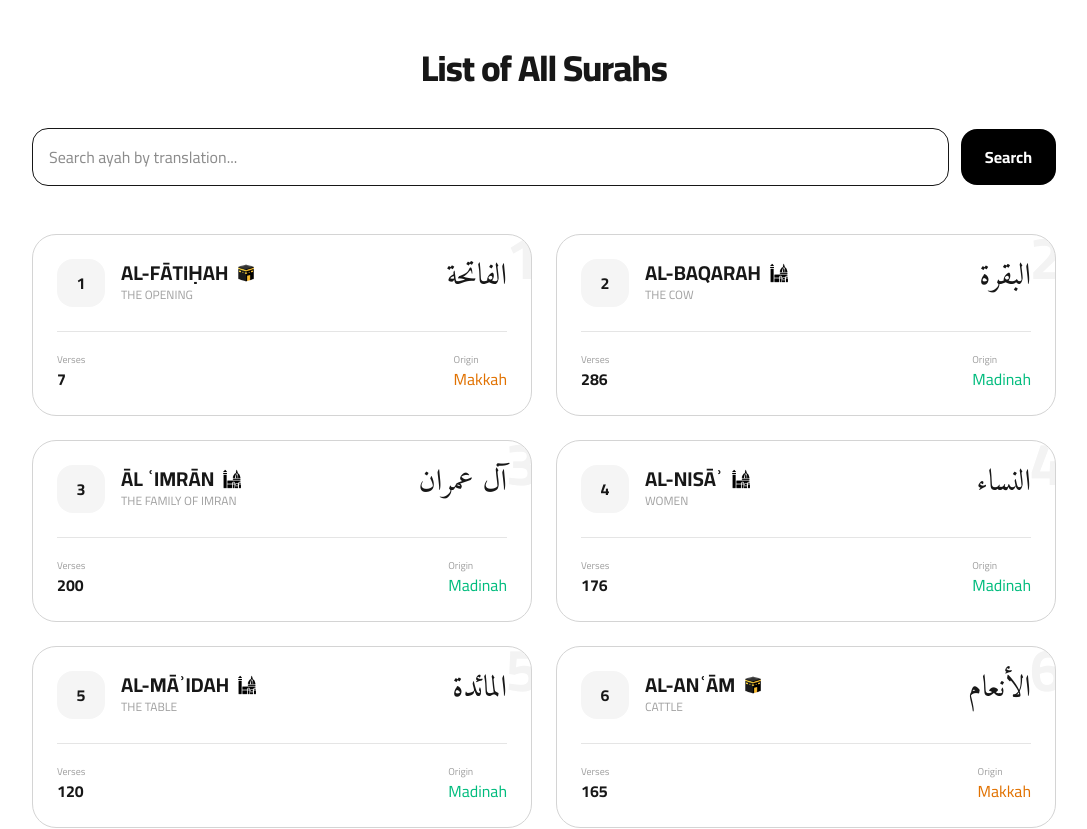
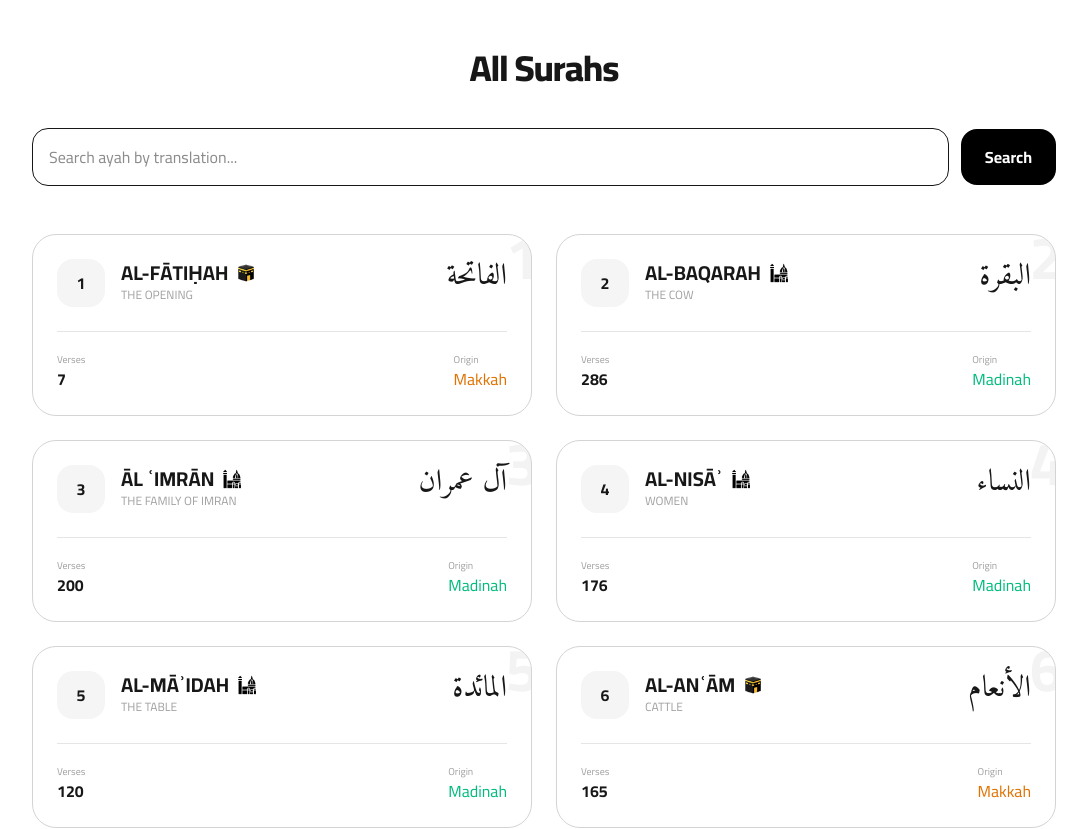
Before and after one commit to fahimS19/quranly, a Next.js app: page /surahs in a window 1280 px wide. Shown: the top 829 px of the page, without its empty margins (96-1183 px from the left). Built offline with nearby package versions, Linux system fonts and the light colour scheme.

Commit message:
header updated of surahs page

```diff
--- a/app/surahs/page.tsx
+++ b/app/surahs/page.tsx
@@ -23,7 +23,7 @@ export default function SurahsPage() {
       <div className="max-w-5xl mx-auto">
         <div className="mb-10 text-center">
           <h1 className="text-4xl font-extrabold text-neutral-900 dark:text-white tracking-tight">
-            List of All Surahs
+            All Surahs
           </h1>
         </div>
         <div className="flex items-center gap-3 mb-12">
```
